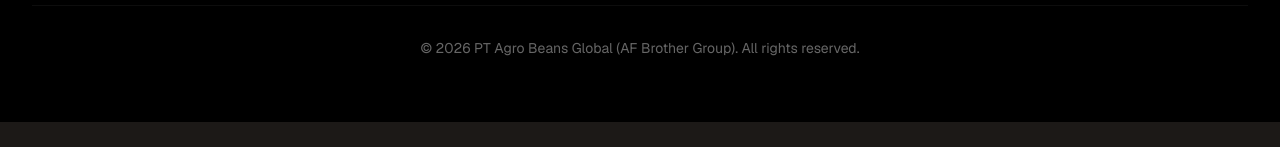
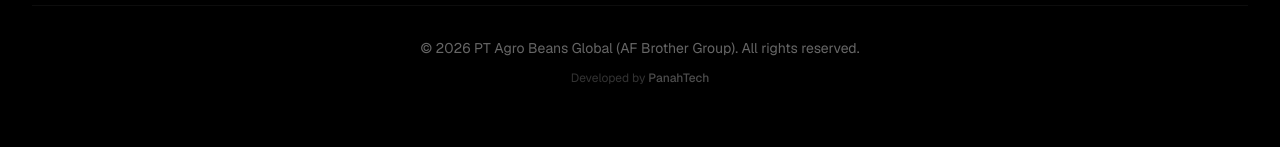
Before and after one commit to afifuddi/katalog, a Next.js app: page / in a window 1280 px wide. Shown: the part 3143-3290 px from the top of the page. Before the commit the page ends 3265 px from the top, so only its background shows below. Built offline with nearby package versions, Linux system fonts and the light colour scheme; a web font is replaced by a local one.

Commit message:
panahtech wm

```diff
--- a/components/layout/Footer.tsx
+++ b/components/layout/Footer.tsx
@@ -104,6 +104,10 @@
 
                 <div className="mt-16 pt-8 border-t border-white/5 text-center text-sm text-white/40">
                     <p>&copy; {new Date().getFullYear()} PT Agro Beans Global (AF Brother Group). {language === 'en' ? 'All rights reserved.' : 'Hak cipta dilindungi.'}</p>
+                    <p className="mt-3 text-xs text-white/20">
+                        {language === 'en' ? 'Developed by' : 'Dikembangkan oleh'}{' '}
+                        <span className="text-white/30 font-medium">PanahTech</span>
+                    </p>
                 </div>
             </div>
         </footer>
```
